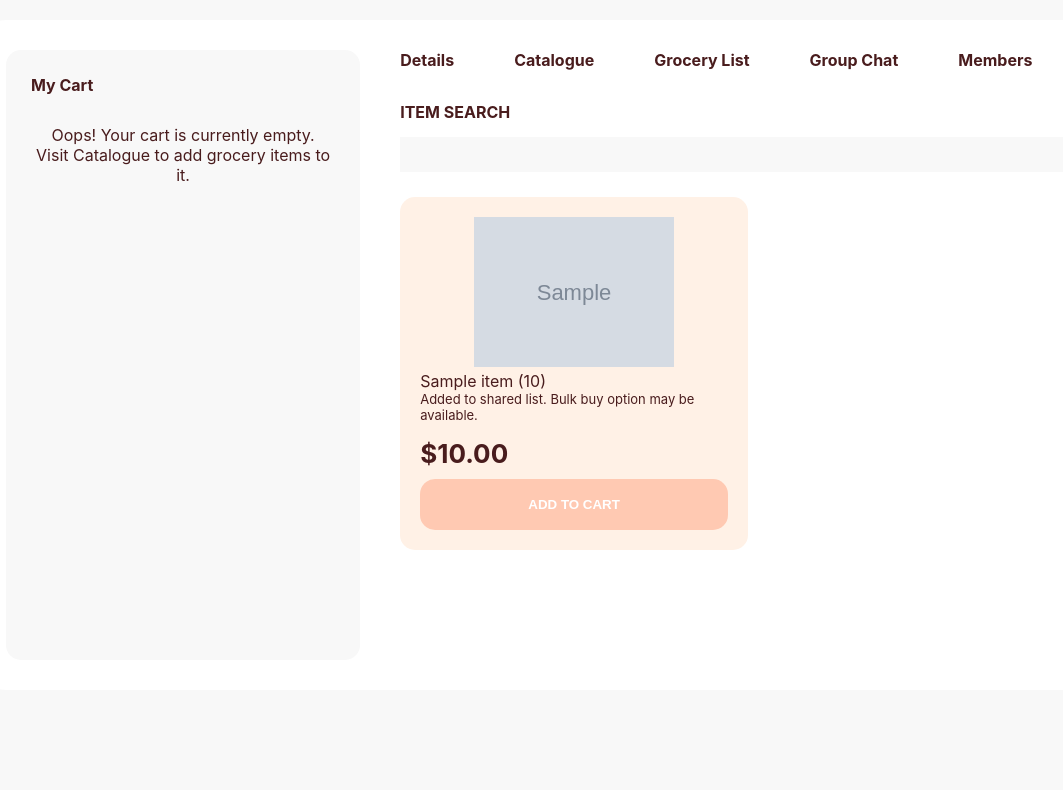
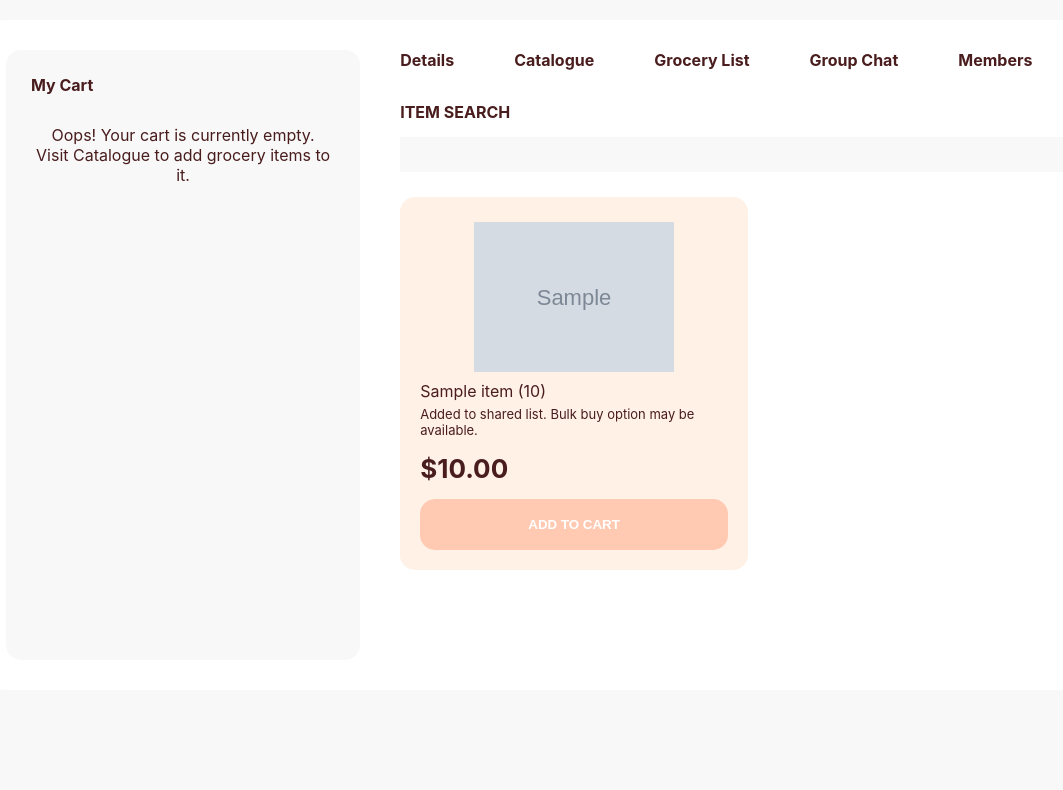
Before and after one commit to sean-tse/codebrew2021, a Django app: page /growocery/community/1/catalogue in a window 1280 px wide. Shown: the part 109-899 px from the top of the page, without its empty margins (82-1145 px from the left). Run offline with Django 3.2, Linux system fonts and the light colour scheme; a user stored in the database is signed in; tables that the repository leaves empty hold one stand-in row (values such as "Sample post"); grey boxes marked "Sample" are stand-in pictures; some libraries are stand-ins or nearby versions.

Commit message:
adjust spacing

```diff
--- a/mysite/growocery/static/css/group.css
+++ b/mysite/growocery/static/css/group.css
@@ -178,6 +178,10 @@ input[type=submit]:hover {
     height: 150px;
 }
 
+.catalogue-item div {
+    margin-top: 5px;
+}
+
 .col-1 {
     background-color: #FFF1E6;
 }
```
